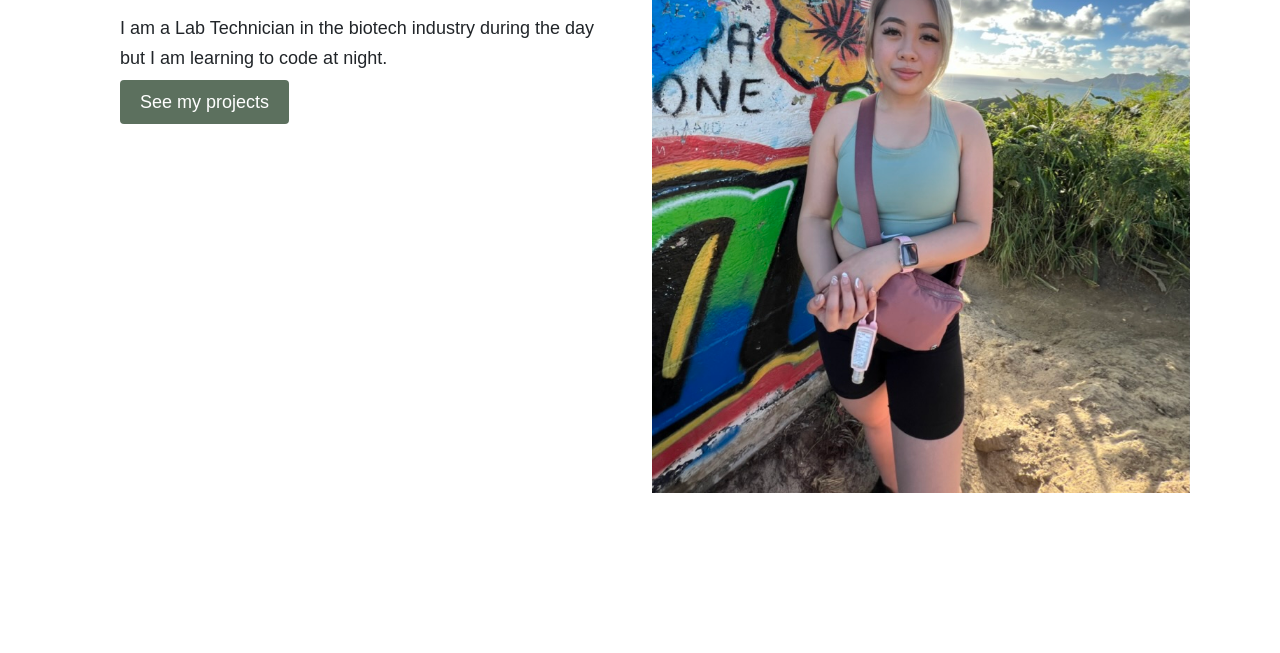
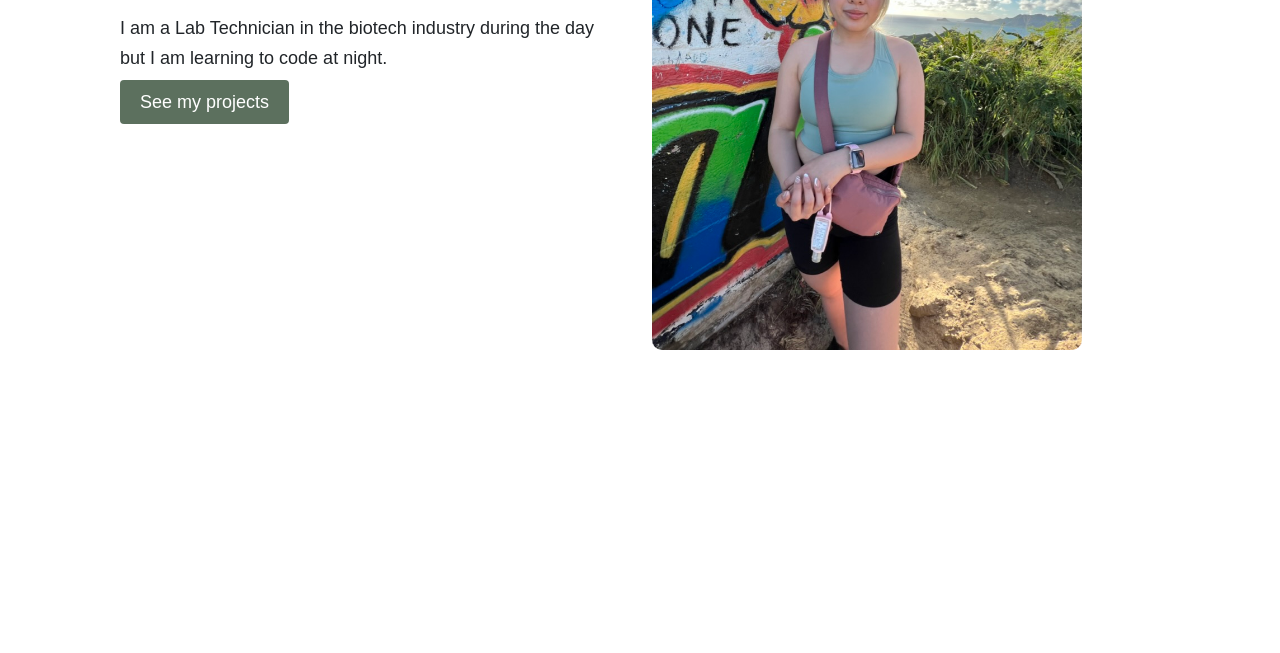
Before and after one commit to jesshuynh/Portfolio-Project, a plain HTML site: page about.html in a window 1280 px wide. Shown: the part 383-1036 px from the top of the page. After the commit the page ends 893 px from the top, so only its background shows below. Drawn offline with nearby package versions, Linux system fonts and the light colour scheme.

```diff
--- a/about.html
+++ b/about.html
@@ -40,7 +40,7 @@
   </div>
 </div>
   <div class="col-lg-6">
-    <img src="images/jess.jpeg"class="img-fluid"/>
+    <img src="images/jess.jpeg"class="img-fluid headshot"/>
   </div>
   </div>
   </div>
--- a/style/portfolio.css
+++ b/style/portfolio.css
@@ -118,3 +118,7 @@
   padding:30px;
 
 }
+.headshot{
+  border-radius:10px;
+  max-width:  80%;
+}
```
Also changed, not shown: images/weather-app.png (added), 1 other file.
